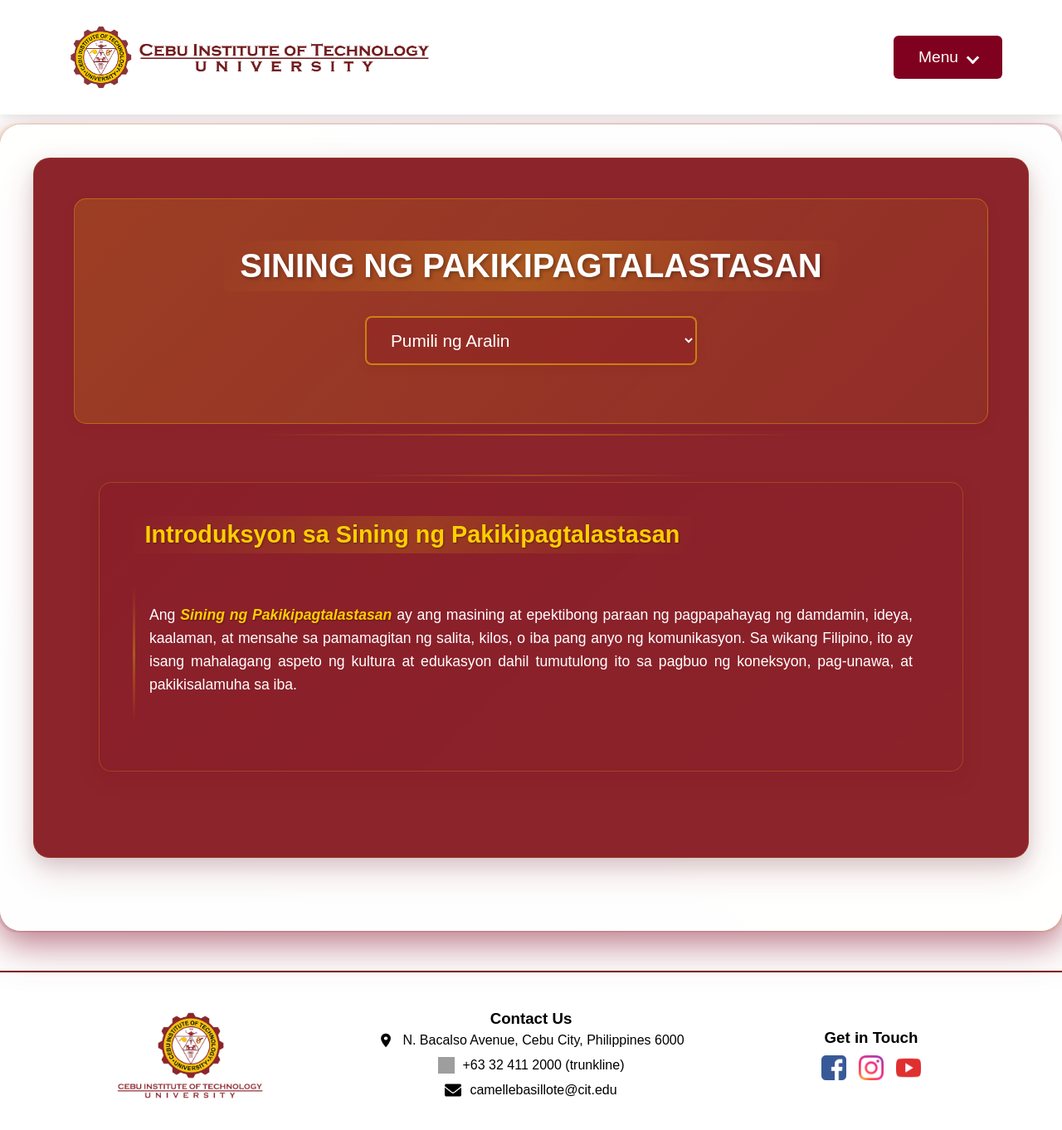
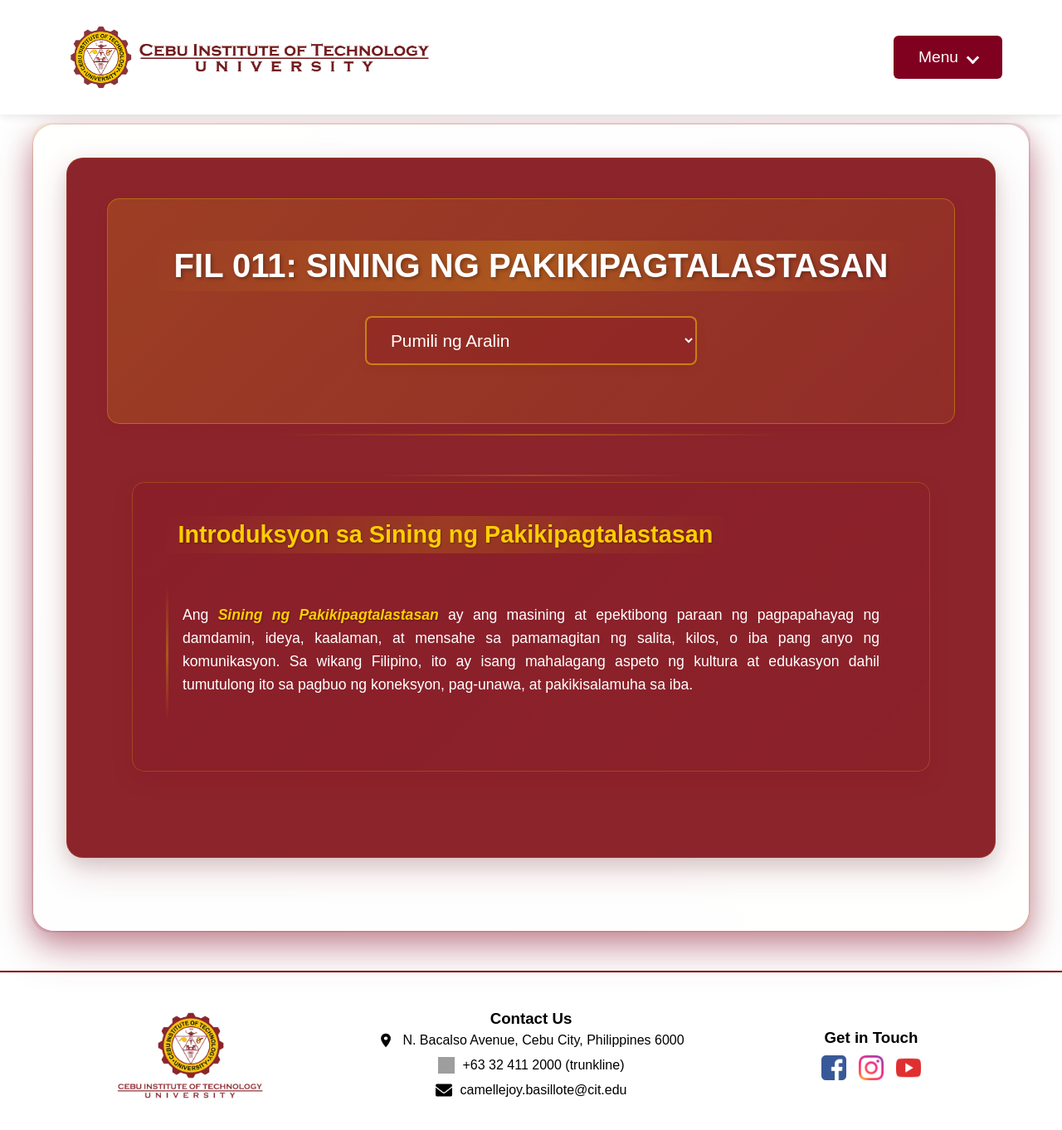
Before and after one commit to kolay404/cams-web, a React (Create React App) app: page /sining in a window 1280 px wide. Shown: the top 1362 px of the page at 83% size. Built offline with nearby package versions, Linux system fonts and the light colour scheme; grey boxes are pictures that could not be loaded.

Commit message:
final polish

```diff
--- a/src/components/Footer.js
+++ b/src/components/Footer.js
@@ -23,7 +23,7 @@ const Footer = () => {
                 </div>
                 <div className="contact-item">
                     <img src="/email.png" alt="Email Icon" className="contact-icon" />
-                    <span>camellebasillote@cit.edu</span>
+                    <span>camellejoy.basillote@cit.edu</span>
                 </div>
             </div>
 
--- a/src/pages/Pagbasa.js
+++ b/src/pages/Pagbasa.js
@@ -278,7 +278,7 @@ function Pagbasa() {
 
       <div className="main-content">
         <div className="title-section">
-          <h1>PAGBASA AT PAGSULAT SA IBA'T IBANG DISIPLINA</h1>
+          <h1>FIL 012: PAGBASA AT PAGSULAT SA IBA'T IBANG DISIPLINA</h1>
           <div className="module-selector">
             <select
               className="module-dropdown"
--- a/src/pages/Sining.css
+++ b/src/pages/Sining.css
@@ -45,7 +45,7 @@ body::before {
 
 .sining-container {
     margin: 150px auto 3rem auto;
-    max-width: 1400px;
+    max-width: 1200px;
     padding: 40px;
     position: relative;
     background: rgba(255, 255, 255, 0.95);
--- a/src/pages/Sining.js
+++ b/src/pages/Sining.js
@@ -151,7 +151,7 @@ const Aralin3Content = () => (
               <li><i>Pormal</i> - ito'y antas ng wika na istandard at kinikilala/ ginagamit ng nakakarami.</li>
                 <ul>
                   <li>Pambansa</li>
-                  <li>Pampanitikan 2</li>
+                  <li>Pampanitikan</li>
                 </ul>
               <li><i>Impormal</i> - antas ng wika na karaniwan, palasak, pang-araw-araw, madalas gamitin sa pakikipag-usap at pakikipagtalastasan.</li>
                 <ul>
@@ -306,7 +306,7 @@ function Sining() {
 
       <div className="main-content">
         <div className="title-section">
-          <h1>SINING NG PAKIKIPAGTALASTASAN</h1>
+          <h1>FIL 011: SINING NG PAKIKIPAGTALASTASAN</h1>
 
           <div className="aralin-selector">
             <select
```
